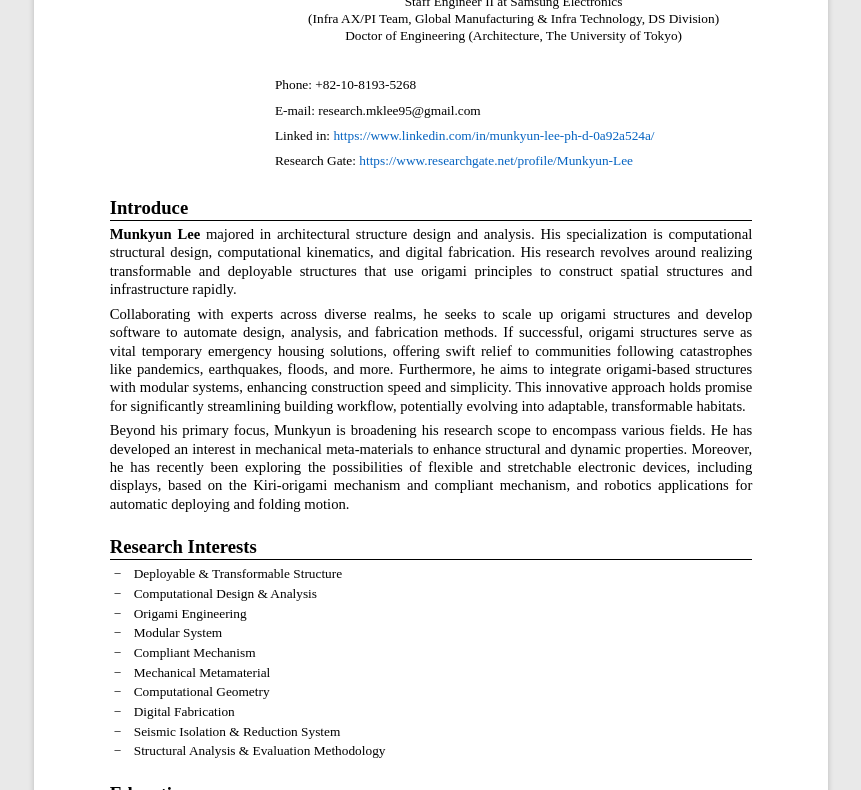
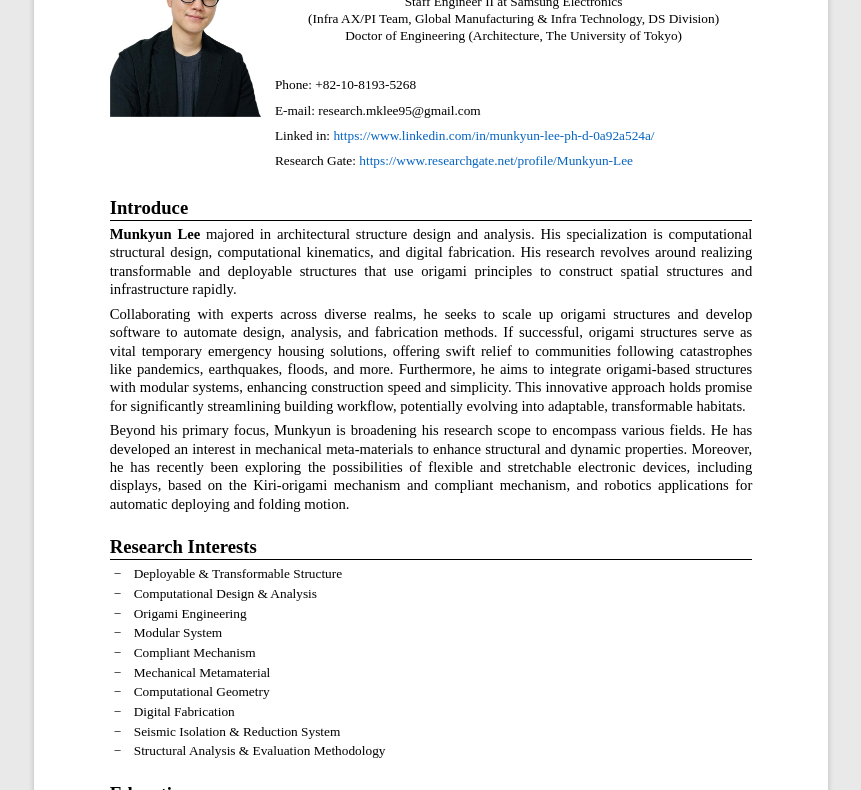
Before and after one commit to MunkyunLEE/munkyunlee.github.io, a plain HTML site: page index.html in a window 1280 px wide. Shown: the part 143-933 px from the top of the page, without its empty margins (209-1070 px from the left). Drawn offline with Linux system fonts and the light colour scheme.

Commit message:
Update image source in index.html
사진 경로 변경

```diff
--- a/index.html
+++ b/index.html
@@ -80,7 +80,7 @@
 
 <!-- ================= HEADER ================= -->
 <header>
-  <img src="images/profile.jpg" alt="Munkyun Lee">
+  <img src="profile.jpg" alt="Munkyun Lee">
   <div class="info">
     <h1>Munkyun Lee, Ph.D.</h1>
     <div class="deg">Staff Engineer II at Samsung Electronics<br>(Infra AX/PI Team, Global Manufacturing & Infra Technology, DS Division)<br>Doctor of Engineering (Architecture, The University of Tokyo)</div>
```
